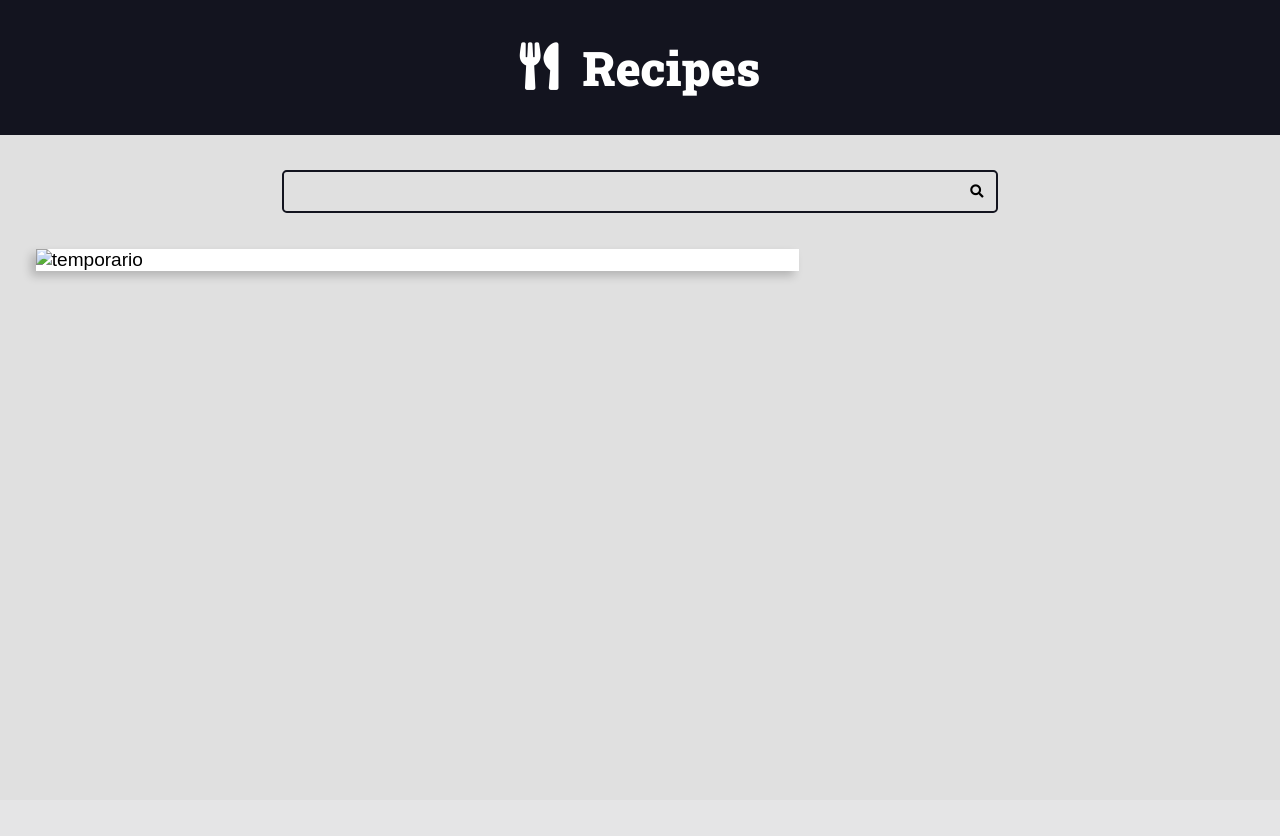
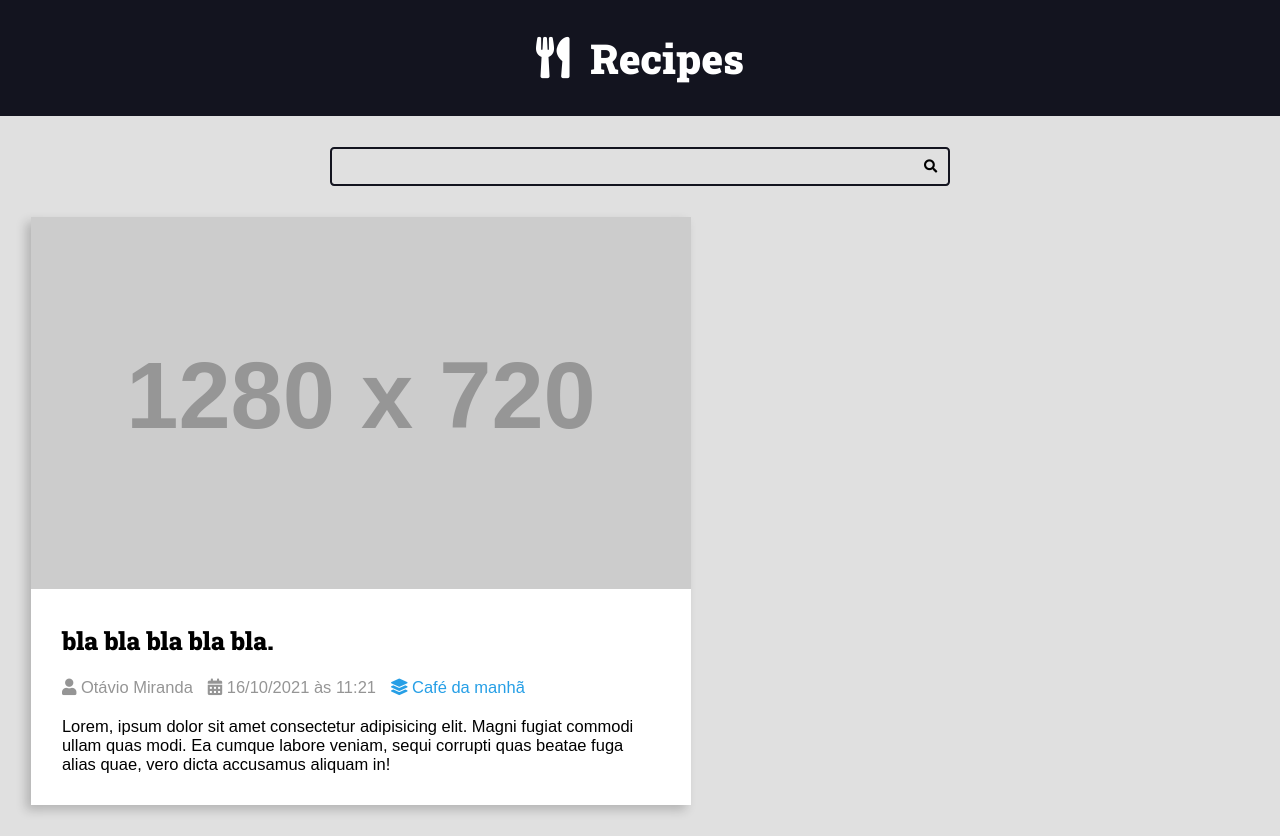
Before and after one commit to FernandaAssuncao/ProjetoDjango2, a Django app: page / in a window 1280 px wide. Before the commit the page ends 281 px from the top, so only its background shows below. Run offline with Django 5.2, Linux system fonts and the light colour scheme; grey boxes labelled with a size stand in for pictures from a placeholder-image service; some libraries are stand-ins or nearby versions.

Commit message:
Adicionando mais coisas no card de receitas.

```diff
--- a/recipes/templates/recipes/pages/home.html
+++ b/recipes/templates/recipes/pages/home.html
@@ -6,7 +6,33 @@
         <div class="main-content main-content-list container">
             <div class="recipe recipe-list-item">
                 <div class="recipe-cover">
-                    <img src="https://via.placeholder.com/1280x720.png/269fe6" alt="temporario">
+                    <img src="https://dummyimage.com/1280x720/eb99eb/0a0a0a.png" alt="temporario">
+                </div>
+                <div class="recipe-title-container">
+                    <h2 class="recipe-title">bla bla bla bla bla.</h2>
+                </div>
+
+                <div class="recipe-author">
+                    <span class="recipe-author-item">
+                        <i class="fas fa-user"></i>
+                        Otávio Miranda
+                    </span>
+                    <span class="recipe-author-item">
+                        <i class="fas fa-calendar-alt"></i>
+                        16/10/2021 às 11:21
+                    </span>
+                    <span class="recipe-author-item">
+                        <a href="/recipes/category/cafe-da-manha/">
+                            <i class="fas fa-layer-group"></i>
+                            <span>Café da manhã</span>
+                        </a>
+                    </span>
+                </div>
+
+                <div class="recipe-content">
+                    <p>Lorem, ipsum dolor sit amet consectetur adipisicing elit. Magni fugiat commodi ullam quas modi.
+                        Ea cumque labore veniam, sequi corrupti quas beatae fuga alias quae, vero dicta accusamus
+                        aliquam in!</p>
                 </div>
             </div>
         </div>
--- a/recipes/templates/recipes/partials/head.html
+++ b/recipes/templates/recipes/partials/head.html
@@ -92,7 +92,7 @@
     }
 
     html {
-        font-size: 74.5%;
+        font-size: 64.5%;
     }
 
     .main-logo {
@@ -181,6 +181,36 @@
 
      .recipe-list-item:hover {
         transform: scale(1.02);
+        box-shadow: -8px 8px 18px rgba(0, 0, 0, .25);
+     }
+
+     .recipe-title-container {
+        padding: var(--spacing-gutter-medium);
+        padding-bottom: 2rem;
+     }
+
+     .recipe-author {
+        padding: 0 var(--spacing-gutter-medium);
+     }
+
+     .recipe-content {
+        padding: var(--spacing-gutter-medium);
+        padding-top: 2rem;
+     }
+
+     .recipe-author-item {
+        color: var(--color-gray-4);
+        margin-right: 1rem;
+     }
+
+     .recipe-author a {
+        color: var(--color-primary);
+        transition: all 300ms ease-in-out;
+        text-decoration: none;
+     }
+
+     .recipe-author a:hover {
+        color: var(--color-primary-dark);
      }
 
     </style>
```
